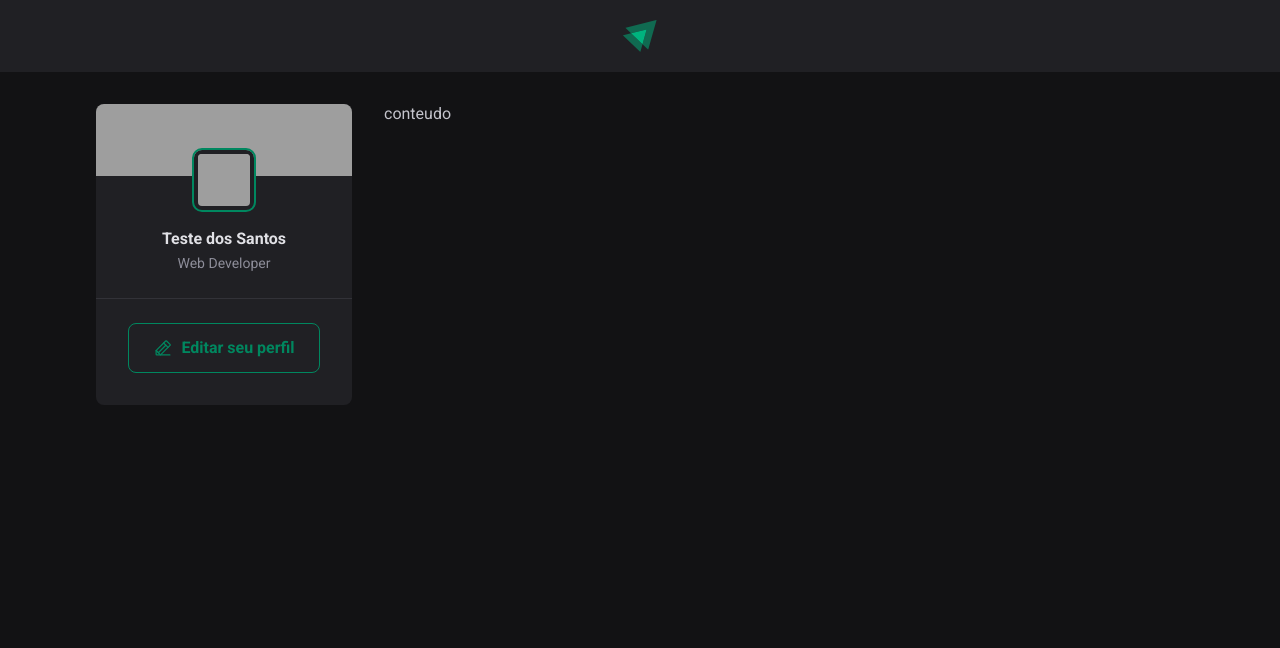
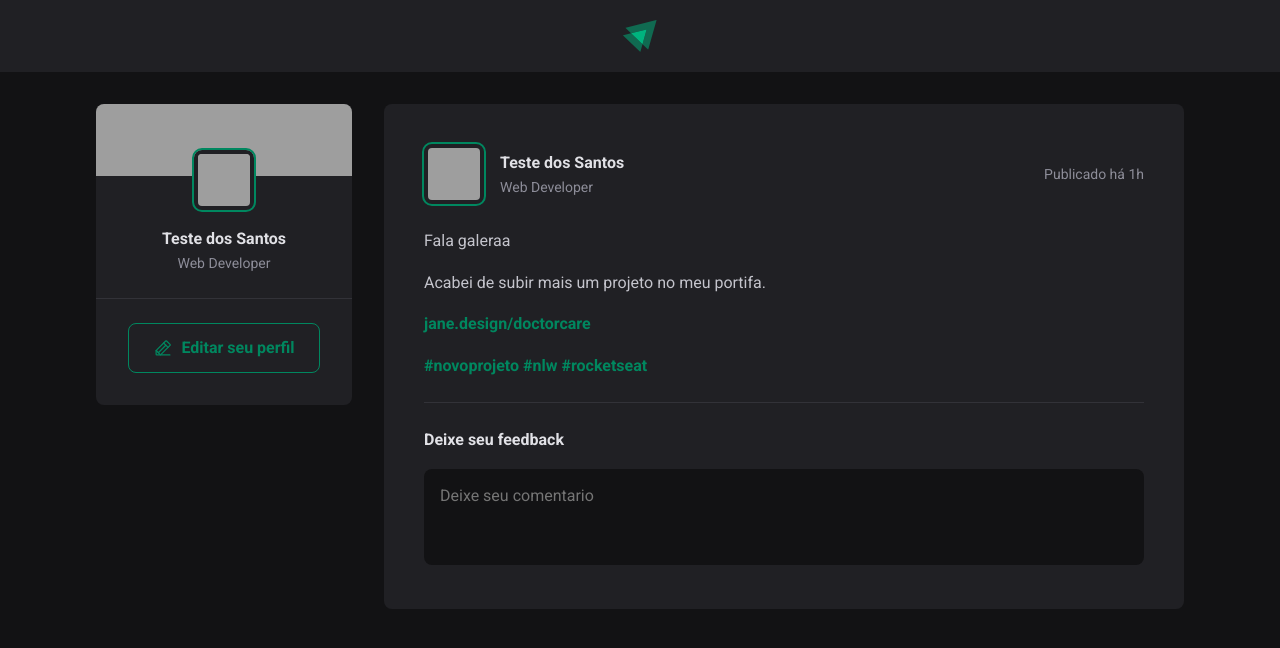
Before and after one commit to marciocrodrigues/rocketseat-feed, a React (Vite) app: page / in a window 1280 px wide. Shown: the top 648 px of the page. Built offline with nearby package versions, Linux system fonts and the light colour scheme; grey boxes are pictures that could not be loaded.

Commit message:
componente post com estilizações

```diff
--- a/src/App.jsx
+++ b/src/App.jsx
@@ -1,9 +1,10 @@
 import { Header } from "./components/Header";
+import { Sidebar } from "./components/Sidebar";
+import { Post } from "./components/Post";
 
 import styles from "./App.module.css";
 
 import "./global.css";
-import { Sidebar } from "./components/Sidebar";
 
 function App() {
   return (
@@ -12,7 +13,9 @@
 
       <div className={styles.wrapper}>
         <Sidebar />
-        <main>conteudo</main>
+        <main>
+          <Post />
+        </main>
       </div>
     </>
   );
--- /dev/null
+++ b/src/components/Post.jsx
@@ -0,0 +1,44 @@
+import styles from "./Post.module.css";
+
+export function Post() {
+  return (
+    <div>
+      <article className={styles.post}>
+        <header>
+          <div className={styles.author}>
+            <img src="https://github.com/getomni.png" />
+            <div className={styles.authorInfo}>
+              <strong>Teste dos Santos</strong>
+              <span>Web Developer</span>
+            </div>
+          </div>
+
+          <time title="4 de Julho de 2023 às 20:54" dateTime="2023-07-23 20:53">
+            Publicado há 1h
+          </time>
+        </header>
+
+        <div className={styles.content}>
+          <p>Fala galeraa</p>
+          <p>Acabei de subir mais um projeto no meu portifa.</p>
+          <p>
+            <a href="#">jane.design/doctorcare</a>
+          </p>
+          <p>
+            <a href="#">#novoprojeto</a> <a href="#">#nlw</a>{" "}
+            <a href="#">#rocketseat</a>
+          </p>
+        </div>
+
+        <form className={styles.commentForm}>
+          <strong>Deixe seu feedback</strong>
+
+          <textarea placeholder="Deixe seu comentario"></textarea>
+          <footer>
+            <button type="submit">Publicar</button>
+          </footer>
+        </form>
+      </article>
+    </div>
+  );
+}
--- /dev/null
+++ b/src/components/Post.module.css
@@ -0,0 +1,128 @@
+.post {
+  background: var(--gray-800);
+  border-radius: 8px;
+  padding: 2.5rem;
+}
+
+/* Quero estilizar todos post que tenha um post antes dele */
+.post + .post {
+  margin-top: 2rem;
+}
+
+.content {
+  line-height: 1.6;
+  color: var(--gray-300);
+  margin-top: 1.5rem;
+}
+
+.content p {
+  margin-top: 1rem;
+}
+
+.content a {
+  font-weight: bold;
+  color: var(--green-500);
+  text-decoration: none;
+}
+
+.content a:hover {
+  color: var(--green-300);
+}
+
+.post > header {
+  display: flex;
+  align-items: center;
+  justify-content: space-between;
+}
+
+.post > header time {
+  font-size: 0.875rem;
+  color: var(--gray-400);
+}
+
+.author {
+  display: flex;
+  align-items: center;
+  gap: 1rem;
+}
+
+.authorInfo {
+  display: flex;
+  flex-direction: column;
+}
+
+.authorInfo strong {
+  color: var(--gray-100);
+  line-height: 1.6;
+}
+
+.authorInfo span {
+  font-size: 0.875rem;
+  color: var(--gray-400);
+  line-height: 1.6;
+}
+
+.author img {
+  /* box-sizing: initial; */
+  /* width e height soma do tamanho da imagem + as bordas */
+  width: calc(3rem + 12px);
+  height: calc(3rem + 12px);
+  border-radius: 8px;
+  border: 4px solid var(--gray-800);
+  outline: 2px solid var(--green-500);
+}
+
+.commentForm {
+  width: 100%;
+  margin-top: 1.5rem;
+  padding-top: 1.5rem;
+  border-top: 1px solid var(--gray-600);
+}
+
+.commentForm > strong {
+  line-height: 1.6;
+  color: var(--gray-100);
+}
+
+.commentForm textarea {
+  width: 100%;
+  background: var(--gray-900);
+  border: 0;
+  resize: none;
+  height: 6rem;
+  padding: 1rem;
+  border-radius: 8px;
+  color: var(--gray-100);
+  line-height: 1.4;
+  margin-top: 1rem;
+}
+
+.commentForm footer {
+  visibility: hidden;
+  max-height: 0;
+}
+
+/* focus-within: se houver focus em qualquer input ou textarea
+inclua a extilização
+*/
+.commentForm:focus-within footer {
+  visibility: visible;
+  max-height: none;
+}
+
+.commentForm button[type="submit"] {
+  padding: 1rem 1.5rem;
+  margin-top: 1rem;
+  border-radius: 8px;
+  border: 0;
+  background: var(--green-500);
+  color: var(--white);
+  font-weight: bold;
+  cursor: pointer;
+
+  transition: background-color 0.1s;
+}
+
+.commentForm button[type="submit"]:hover {
+  background: var(--green-300);
+}
--- a/src/global.css
+++ b/src/global.css
@@ -8,7 +8,13 @@
   --gray-800: #202024;
   --gray-900: #121214;
 
+  --green-300: #00b37e;
   --green-500: #00875f;
+}
+
+:focus {
+  outline: transparent;
+  box-shadow: 0 0 0 2px var(--green-500);
 }
 
 * {
```
